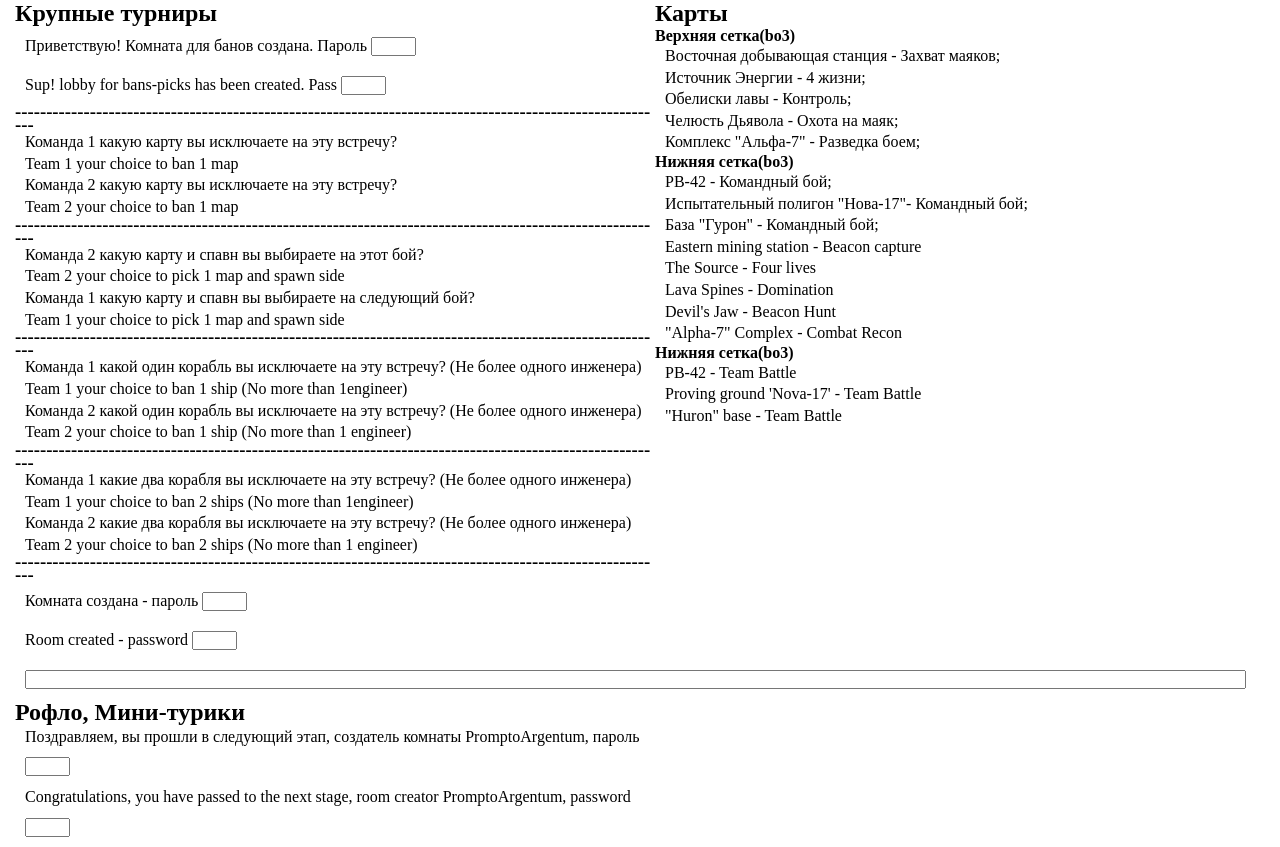
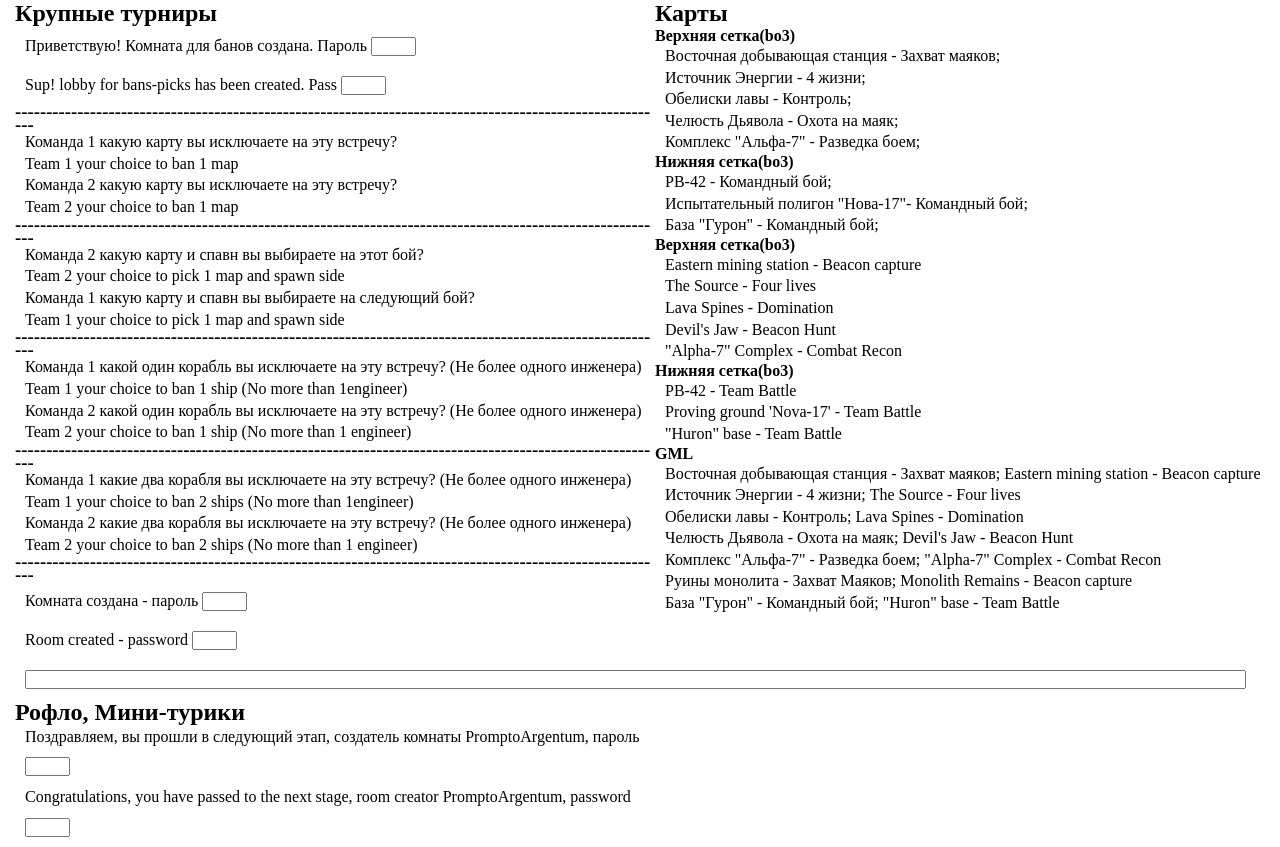
Before and after one commit to PaveluSss/sc, a plain HTML site: page index.html in a window 1280 px wide. Drawn offline with Linux system fonts and the light colour scheme.

Commit message:
Update index.html

```diff
--- a/index.html
+++ b/index.html
@@ -74,7 +74,7 @@
         <p>Испытательный полигон "Нова-17"- Командный бой; </p>
         <p>База "Гурон" - Командный бой; </p>
 
-
+        <h4>Верхняя сетка(bo3)</h4>
         <p>Eastern mining station - Beacon capture </p>
         <p>The Source - Four lives</p>
         <p>Lava Spines - Domination</p>
@@ -89,6 +89,14 @@
         <p>Proving ground 'Nova-17' - Team Battle</p>
         <p>"Huron" base - Team Battle</p>
 
+        <h4>GML</h4>
+        <p>Восточная добывающая станция - Захват маяков; Eastern mining station - Beacon capture</p>
+        <p>Источник Энергии - 4 жизни; The Source - Four lives</p>
+        <p>Обелиски лавы - Контроль; Lava Spines - Domination</p>
+        <p>Челюсть Дьявола - Охота на маяк; Devil's Jaw - Beacon Hunt</p>
+        <p>Комплекс "Альфа-7" - Разведка боем; "Alpha-7" Complex - Combat Recon</p>
+        <p>Руины монолита - Захват Маяков; Monolith Remains - Beacon capture</p>
+        <p>База "Гурон" - Командный бой; "Huron" base - Team Battle</p>
         </div>
     </main>
 </body>
```
